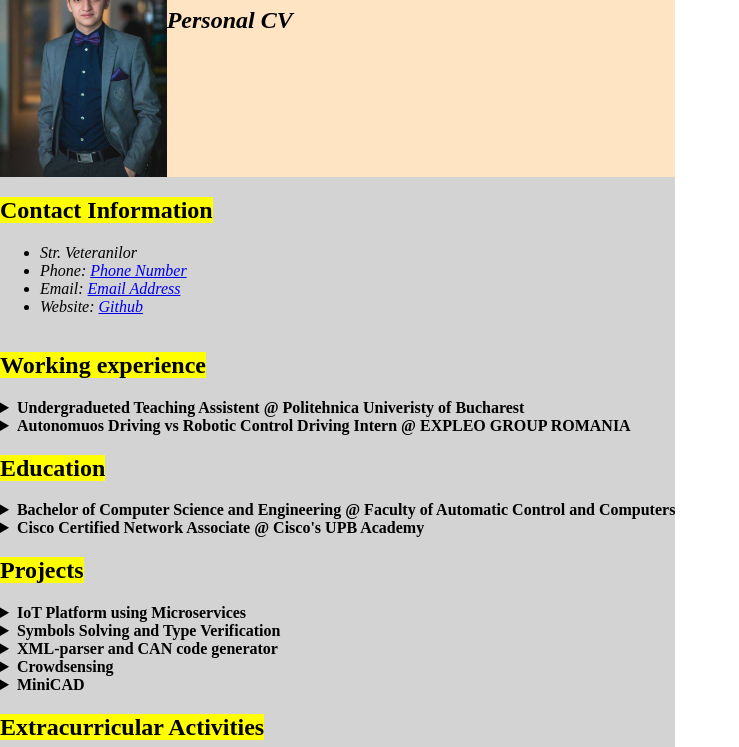
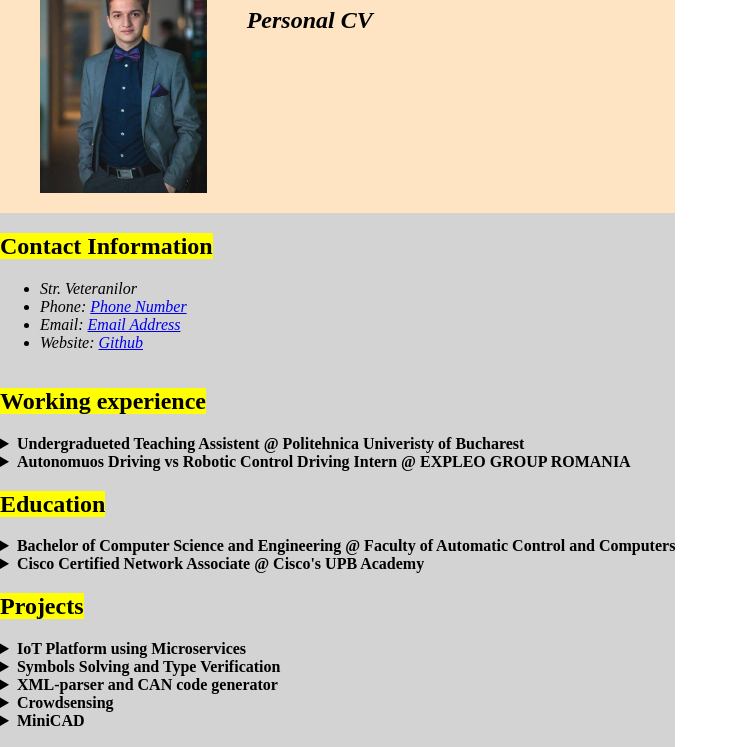
Before and after one commit to razvanpaduraru/razvanpaduraru, a plain HTML site: page Tema1/tema1.html in a window 1280 px wide. Shown: the part 73-820 px from the top of the page, without its empty margins (0-739 px from the left). Drawn offline with Linux system fonts and the light colour scheme.

Commit message:
Finisched v2

```diff
--- a/Tema1/tema1.html
+++ b/Tema1/tema1.html
@@ -21,7 +21,7 @@
             background: bisque;
         }
 
-        img {
+        figure {
             float: left;
         }
 
@@ -40,7 +40,9 @@
 
 <body>
     <header>
-        <img src="eu.jpg" height="250" />
+        <figure>
+            <img src="eu.jpg" height="250" />
+        </figure>
         <h1>Paduraru Razvan-Stefan</h1>
         <h2><em>Personal CV</em></h2>
     </header>
```
